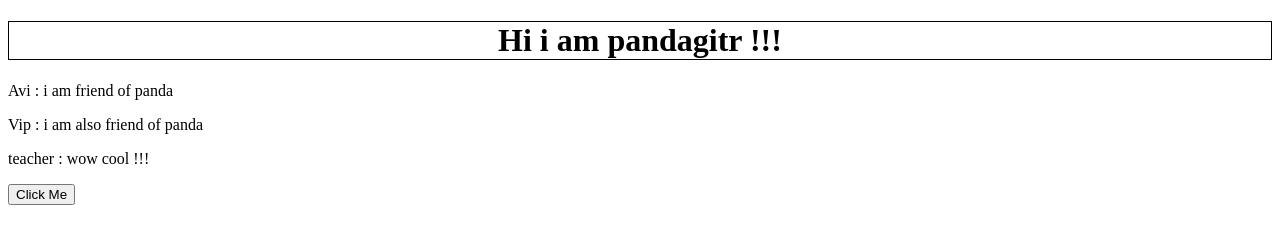
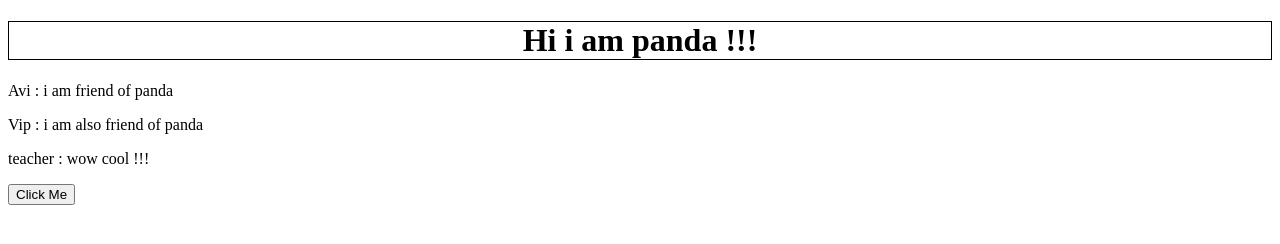
Before and after one commit to Panda1309/my-web-page, a plain HTML site: page index.html in a window 1280 px wide. Drawn offline with Linux system fonts and the light colour scheme.

Commit message:
Name Updated

```diff
--- a/index.html
+++ b/index.html
@@ -7,7 +7,7 @@
     <title>my page</title>
 </head>
 <body>
-    <center><h1 style="border: solid 1px black">Hi i am pandagitr !!!</h1></center>
+    <center><h1 style="border: solid 1px black">Hi i am panda !!!</h1></center>
     <p>Avi : i am friend of panda</p>
     <p>Vip : i am also friend of panda</p>
     <p>teacher : wow cool !!!</p>
```
